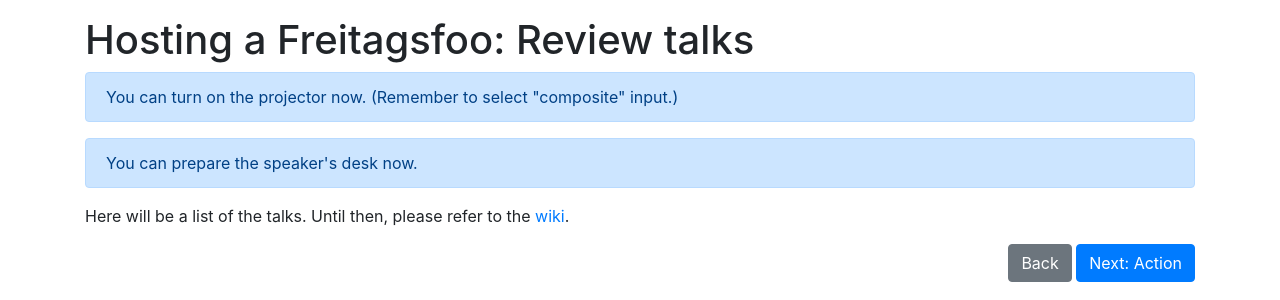
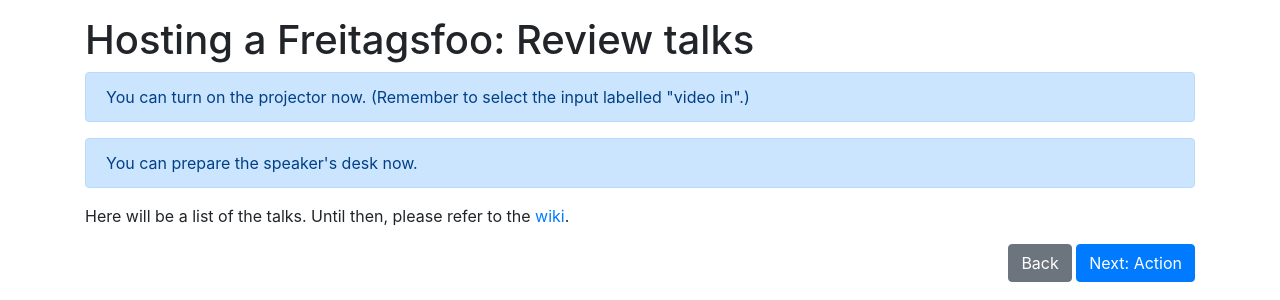
Before and after one commit to chaosdorf/freitagsfoo-web, a Flask app: page /host/review_talks in a window 1280 px wide. Shown: the part 56-356 px from the top of the page. Run offline with Flask 2, Linux system fonts and the light colour scheme; parts of the project's set-up code (start-up, migrations or seed data) failed here and were passed over; some libraries are stand-ins or nearby versions.

Commit message:
Correct the projector input.

```diff
--- a/src/templates/host_review_talks.html
+++ b/src/templates/host_review_talks.html
@@ -4,7 +4,7 @@
 <h1>Hosting a Freitagsfoo: Review talks</h1>
 
 <div class="alert alert-primary" role="alert">
-    You can turn on the projector now. (Remember to select "composite" input.)
+    You can turn on the projector now. (Remember to select the input labelled "video in".)
 </div>
 
 <div class="alert alert-primary" role="alert">
```
